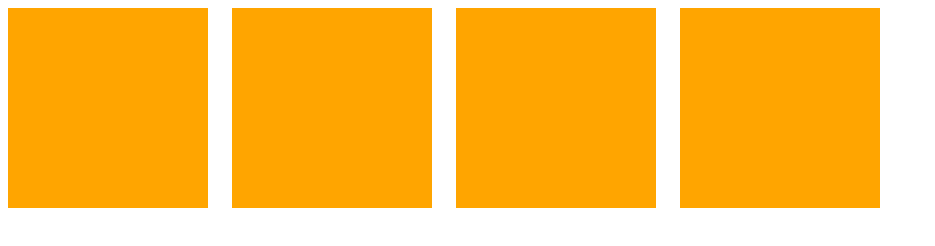
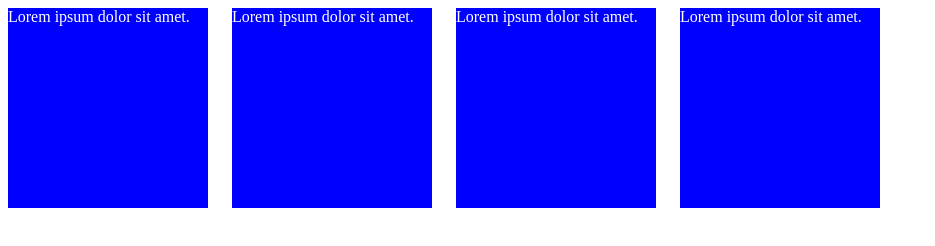
Before and after one commit to Kostjn04/Kostjn04.github.io, a plain HTML site: page index.html in a window 1280 px wide. Shown: the whole page, without its empty margins (0-935 px from the left). Drawn offline with Linux system fonts and the light colour scheme.

Commit message:
Changed color of the boxes

```diff
--- a/css/style.css
+++ b/css/style.css
@@ -1,9 +1,10 @@
 .box {
     width: 200px;
     height: 200px;
-    background-color: orange;
+    background-color: blue;
     display: inline-block;
     margin-right: 20px;
+    color: white;
   }
 
   .box:last-child {
--- a/index.html
+++ b/index.html
@@ -9,10 +9,10 @@
   </head>
   <body>
     <div class="content">
-      <div class="box"></div>
-      <div class="box"></div>
-      <div class="box"></div>
-      <div class="box"></div>
+      <div class="box">Lorem ipsum dolor sit amet.</div>
+      <div class="box">Lorem ipsum dolor sit amet.</div>
+      <div class="box">Lorem ipsum dolor sit amet.</div>
+      <div class="box">Lorem ipsum dolor sit amet.</div>
     </div>
   </body>
 </html>
```
